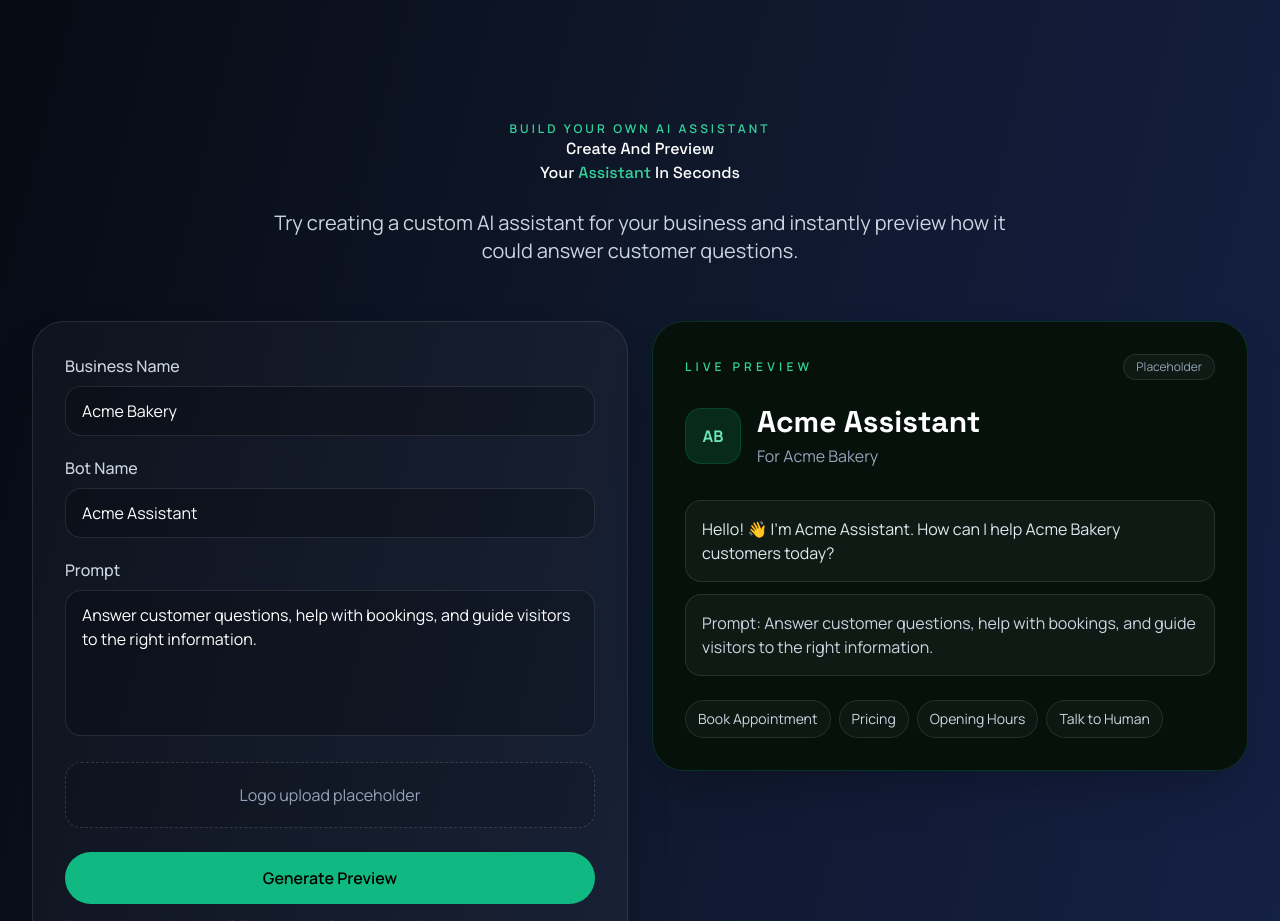
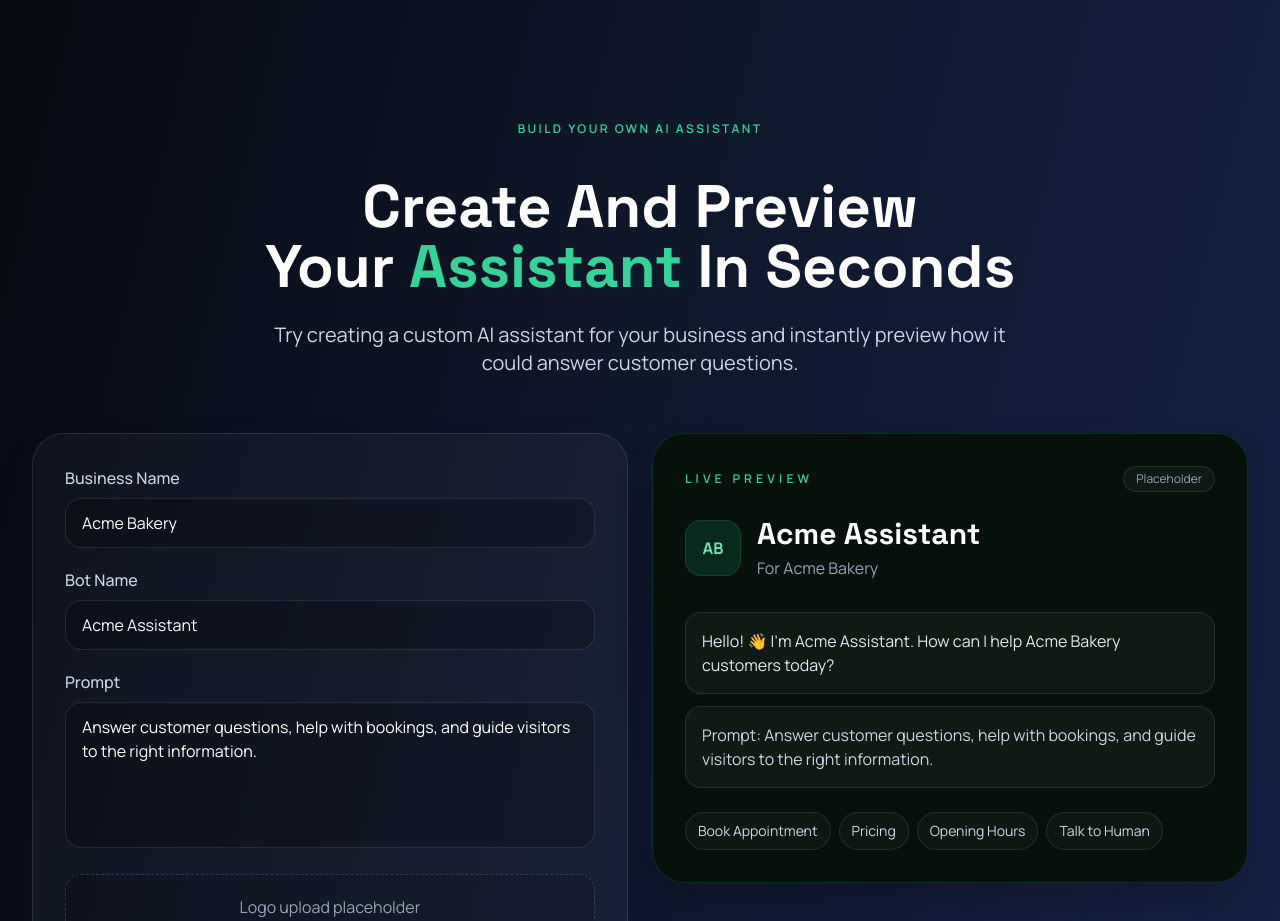
Before and after one commit to BEAST-INSANE/vowedbond-site, a React (Vite) app: page / in a window 1280 px wide. Shown: the part 2320-3241 px from the top of the page. Built offline with nearby package versions, Linux system fonts and the light colour scheme.

Commit message:
Update App.jsx

```diff
--- a/src/App.jsx
+++ b/src/App.jsx
@@ -602,11 +602,11 @@ export default function App() {
         {/* BUILD YOUR OWN AI ASSISTANT */}
         <section id="builder" className="py-20 md:py-28">
           <div className="text-center max-w-3xl mx-auto">
-            <p className="text-emerald-400 uppercase tracking-[0.25em] text-[15px] md:text-xs font-semibold">
+            <p className="text-emerald-400 uppercase tracking-[0.20em] text-[17px] md:text-xs font-semibold">
               Build Your Own AI Assistant
             </p>
 
-            <h2 className="display-font ...">
+            <h2 className="display-font mt-10 text-4xl md:text-6xl font-bold leading-tight">
   Create And Preview
   <br />
   Your <span className="text-emerald-400">Assistant</span> In Seconds
```
